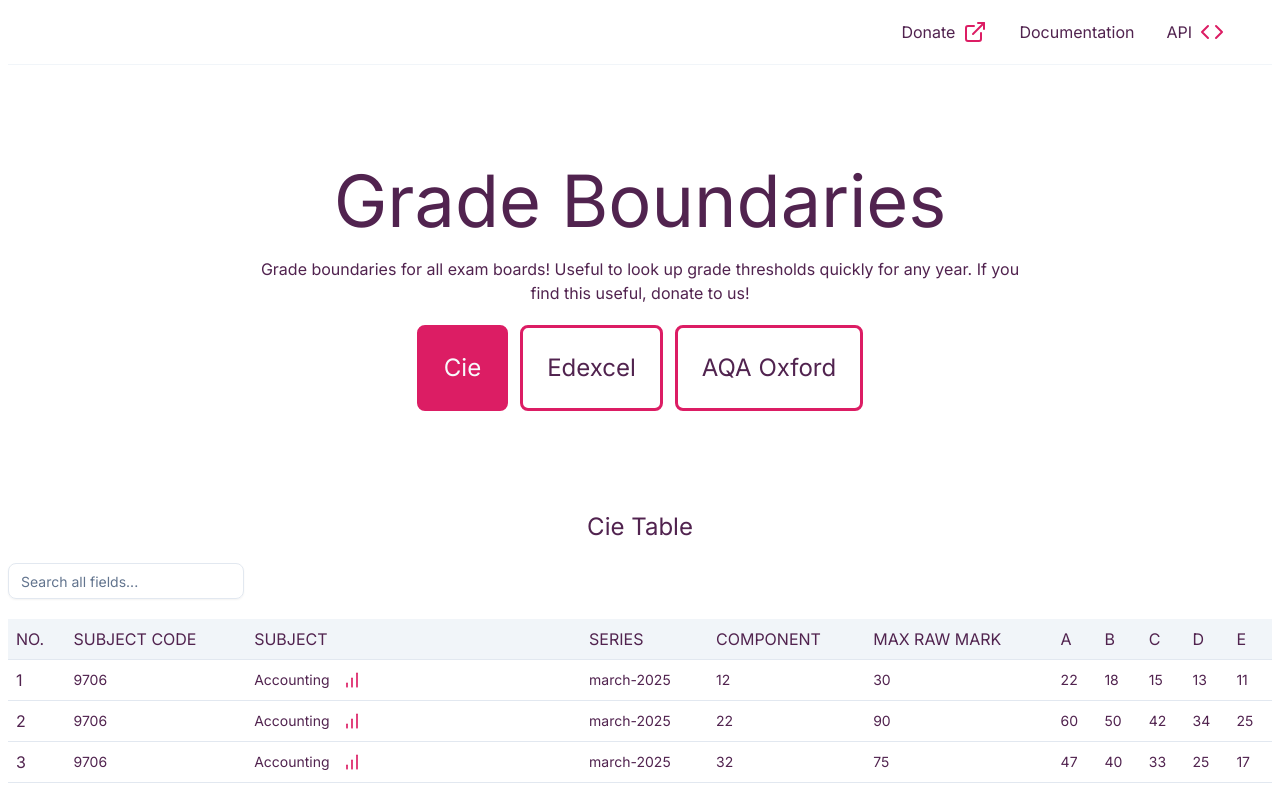
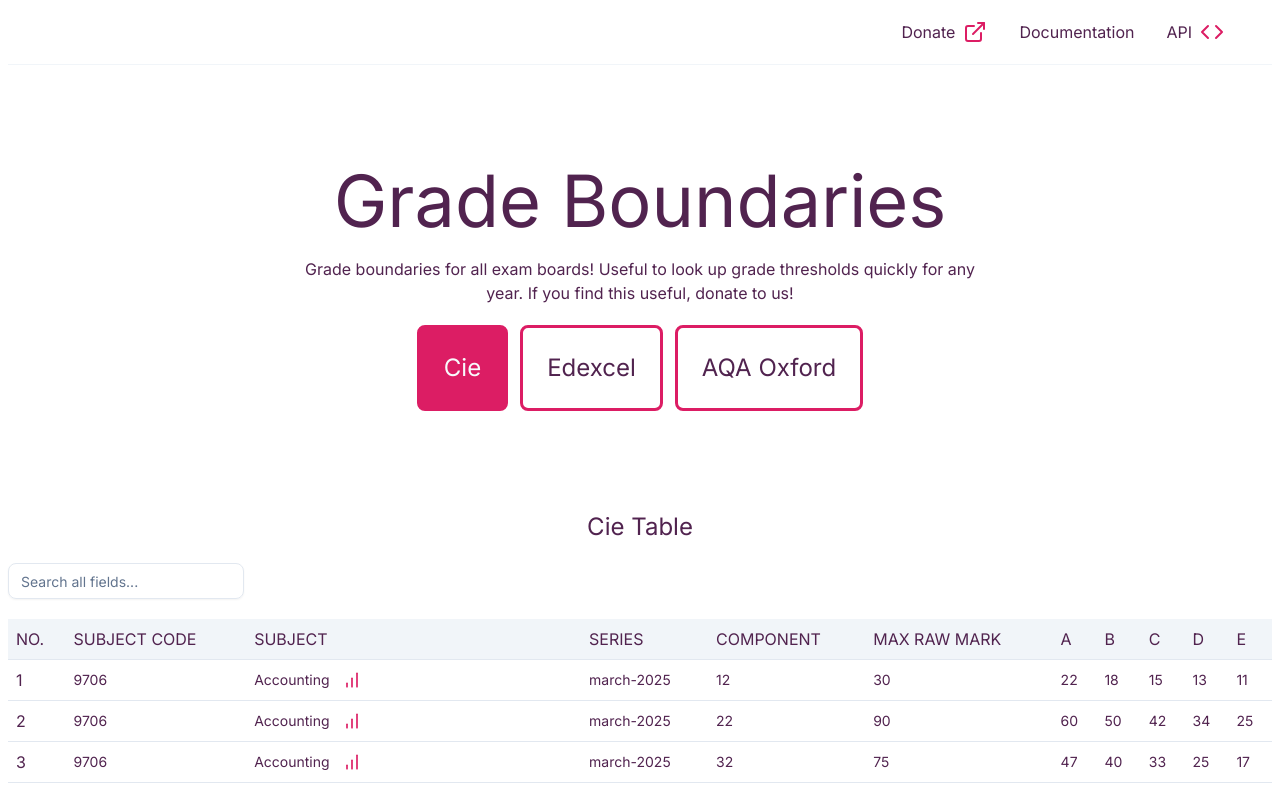
Before and after one commit to Sadness7311/grade-thresholds, a React (Vite) app: page / in a window 1280 px wide. Shown: the top 795 px of the page. Built offline with nearby package versions, Linux system fonts and the light colour scheme.

Commit message:
para margin fixed

```diff
--- a/src/App.jsx
+++ b/src/App.jsx
@@ -52,7 +52,7 @@
       </div>
 
       <h1 className="mt-20">Grade Boundaries</h1>
-      <p className="mx-4 lg:mx-60">Grade boundaries for all exam boards! Useful to look up grade thresholds quickly for any year. If you find this useful, donate to us! </p>
+      <p className="max-w-2xl mx-auto">Grade boundaries for all exam boards! Useful to look up grade thresholds quickly for any year. If you find this useful, donate to us! </p>
       <div className="w-full flex justify-center flex-wrap gap-3 mb-20">
         {
           boardsInfo.map((boardInfo, i) =>
```
